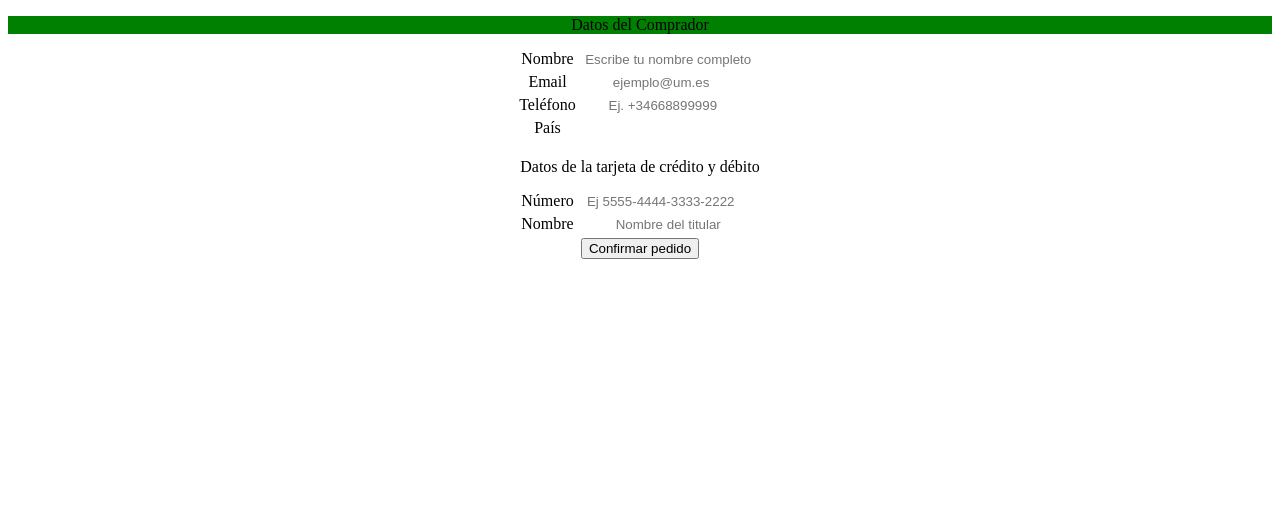
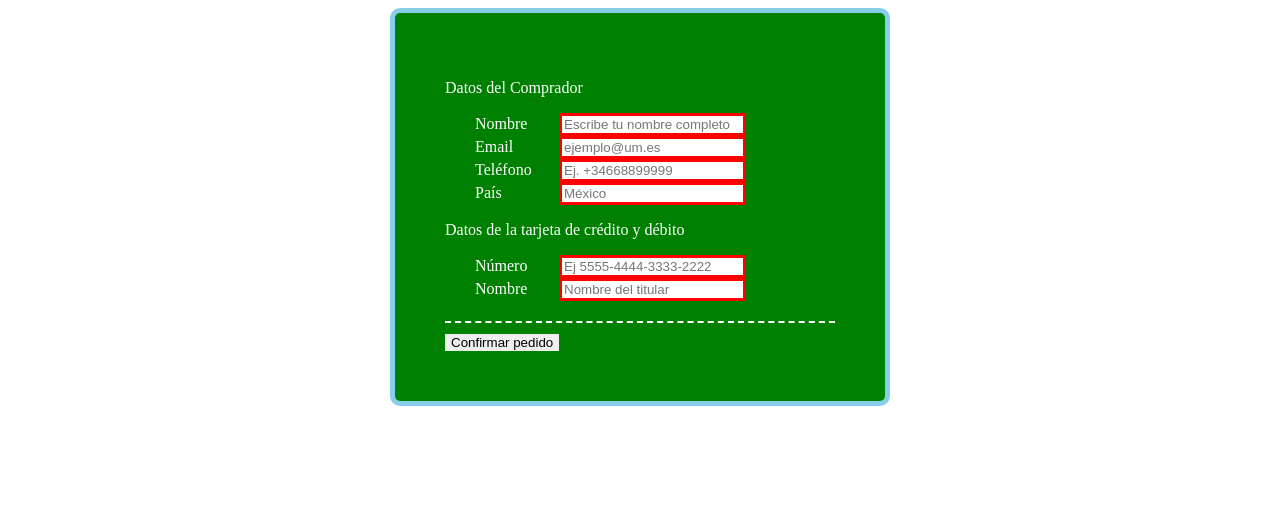
Before and after one commit to dav-aguilera/generation_bootcamp, a plain HTML site: page generation_html/html_avanzado/ejercicio2.html in a window 1280 px wide. Drawn offline with Linux system fonts and the light colour scheme.

Commit message:
Ejercicio 2 de HTML avanzado y se inicio CSS avanzado

```diff
--- /dev/null
+++ b/css_avanzado/assets/css/estilos.css
@@ -0,0 +1,73 @@
+* {
+    box-sizing: border-box;
+    margin: 0;
+    padding: 0;
+}
+
+body {
+    position: relative;
+
+}
+
+/* Nos sirve para traer enfrente o detrás los elementos, entre mayor, más al frente.
+z-index: n;
+*/
+
+.cuadro {
+    width: 100px;
+    height: 100px;
+    border: 1px solid black;
+    /* Permite ordenar en bloque a los elementos:
+    display: inline-block;*/
+}
+
+/*
+Propiedades de movimiento:
+Se utilizan de la siguiente manera:
+left: 100px; Se interpreta como 100px hacia la izquierda (moviendo hacia la derecha el elemento)
+bottom
+top
+left
+right
+Se puede utilizar valores negativos y es equivalente a la otra propiedad
+bottom: -xpx = top: xpx
+*/
+
+
+.div1 {
+    background-color: aqua;
+    /*Es la posición por defecto de manera en cascada y sin considerar el eje horizontal*/
+    position: static;
+}
+
+/*Cuando hay un elemento que abarca a otro, se le denomina como elemento padre
+Las posiciones sirven respecto a ello también, si es relativo, es la misma posición que corresponde en cascada.
+Si es absoluto, se toma el elemento padre como referencia.*/
+
+.padre {
+    width: 500px;
+    height: 400px;
+    position: relative;
+}
+
+
+.div2 {
+    background-color: blueviolet;
+    /*Es la posición que se mueve de manera relativa a su "posición" que supuestamente debería estar por defecto*/
+    position: fixed;
+    right: 10px;
+}
+
+.div3 {
+    background-color: tomato;
+    /*Es la posición que toma al elemento padre como referencia*/
+    position: absolute;
+    left: 100px;
+}
+
+/*position: fixed;
+Es para un elemento fijo cuando se hace scroll
+Como un ad*/
+
+/*position: sticky
+Es otro tipo de posicionamiento que se adhiere al elemento padre mientras se hace scroll*/
--- a/generation_html/html_avanzado/assets/css/ejercicio2.css
+++ b/generation_html/html_avanzado/assets/css/ejercicio2.css
@@ -1,13 +1,37 @@
-*{
- text-align: center;
+.recuadro{
+    width: 500px;
+    height: 500px;
+    margin: 0 auto;
 }
 
-.datos{
+.formulario{
     background-color: green;
+    color: white;
+    padding: 50px;
+    border: 5px solid skyblue;
+    border-radius: 10px;
 }
 
-.formaColor{
-    border: 10px;
-    border-radius: 10px solid red;
-    margin-bottom: 5px;
+.espaciado{
+    padding-left: 30px;
 }
+
+label{
+    display: inline-block;
+    width: 80px;
+}
+
+input{
+    border: 3px solid red;
+}
+
+.boton{
+    border: none;
+}
+
+.seccionboton{
+    margin-top: 20px;
+    padding-top: 10px;
+    border-top: 2px dashed white;
+    width: 180 px;
+}
--- a/generation_html/html_avanzado/ejercicio2.html
+++ b/generation_html/html_avanzado/ejercicio2.html
@@ -10,42 +10,43 @@
 </head>
 
 <body>
-    <div class="datos">
+
+    <div class="recuadro">
+
+    <form class="formulario">
         <p>Datos del Comprador</p>
-    </div>
-    <div class="nombre">
-        <label for="nombre">Nombre</label>
-        <input class="formaColor" type="text" id="nombre" required placeholder="Escribe tu nombre completo">
-    </div>
-    <div class="email">
-        <label for="email">Email</label>
-        <input class="formaColor" type="emai" id="email" required placeholder="ejemplo@um.es">
-    </div>
-    <div class="telefono">
-        <label for="telefono">Teléfono</label>
-        <input class="formaColor" type="number" id="telefono" required placeholder="Ej. +34668899999">
-    </div>
-    <div class="pais">
-        <label for="pais">País</label>
-        <input class="formaColor" type="text" id="pais" required placeholder="">
+
+        <div class="espaciado">
+        <label>Nombre</label>
+        <input type="text" id="nombre" required placeholder="Escribe tu nombre completo">
+    <br>
+         <label>Email</label>
+        <input type="email" id="email" required placeholder="ejemplo@um.es">
+    <br>
+        <label>Teléfono</label>
+        <input type="number" id="telefono" required placeholder="Ej. +34668899999">
+    <br>
+        <label for="">País</label>
+        <input type="text" id="pais" required placeholder="México">
+        </div>
+
+        <p>Datos de la tarjeta de crédito y débito</p>
+    <div class="espaciado">
+
+        <label for="">Número</label>
+        <input type="number" id="numerotarjeta" required placeholder="Ej 5555-4444-3333-2222" max="16">
+    <br>
+        <label for="">Nombre</label>
+        <input type="text" id="titulartarjeta" required placeholder="Nombre del titular">
     </div>
 
-    <div class="datos2">
-        <p>Datos de la tarjeta de crédito y débito</p>
-    </div>
-    <div class="numero2">
-        <label for="numero2">Número</label>
-        <input class="formaColor" type="number" id="numero2" required placeholder="Ej 5555-4444-3333-2222" max="16">
-    </div>
-    <div class="nombre2">
-        <label for="nombre2">Nombre</label>
-        <input class="formaColor" type="text" id="nombre2" required placeholder="Nombre del titular">
-    </div>
+<div class="seccionboton">
+    <input class="boton" type="submit" value="Confirmar pedido">
+</div>
 
-    <div class="enviar">
-        <input type="submit" value="Confirmar pedido">
-    </div>
+</div>
 
+</form>
 </body>
 
 </html>
```
Also changed, not shown: css_avanzado/index.html (added, +19 -0 lines), generation_html/html_avanzado/assets/js/main.js (added, +17 -0 lines), generation_html/html_avanzado/formulario.html (+15 -17 lines).
